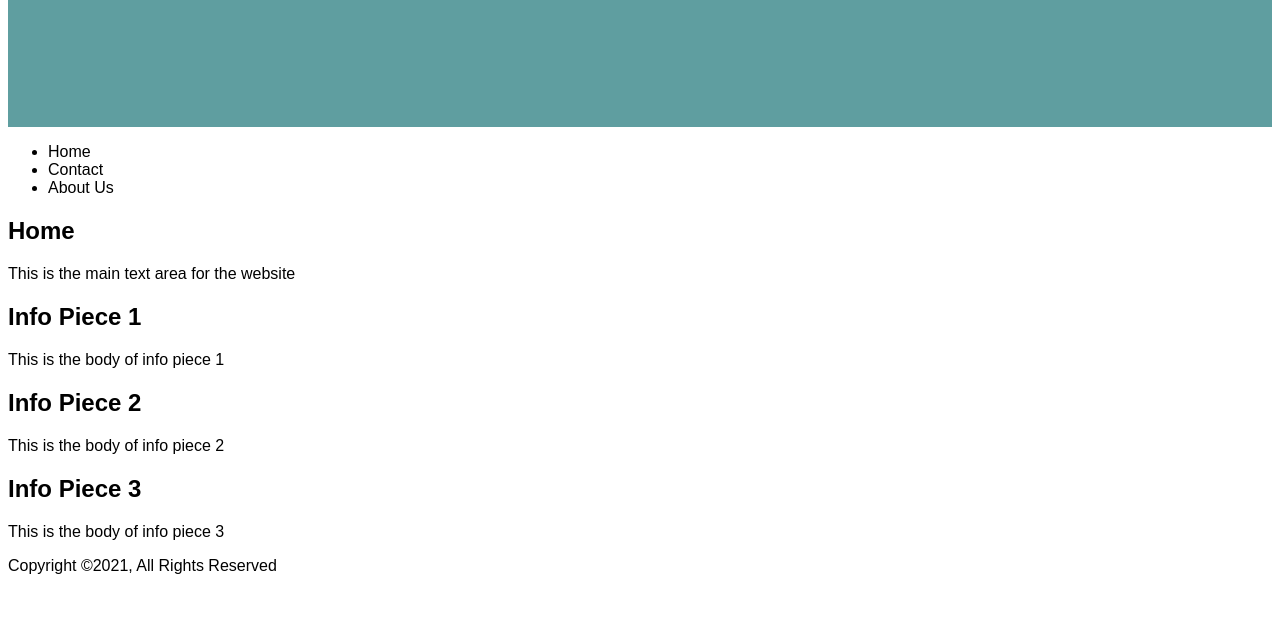
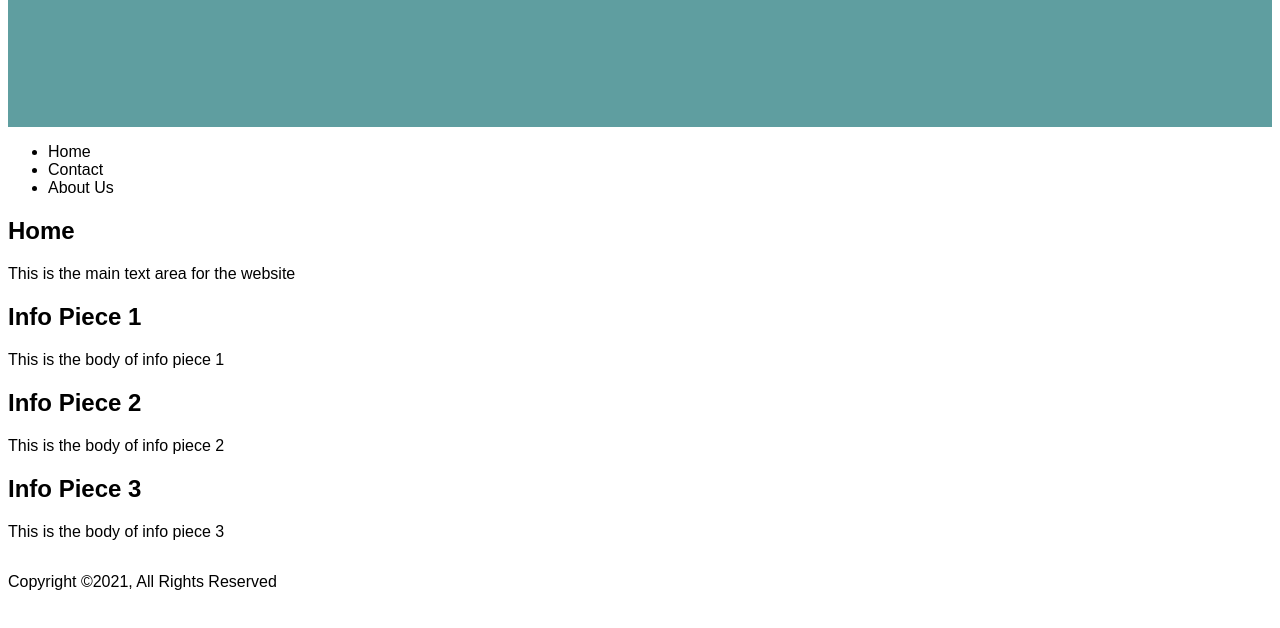
Before and after one commit to GraysonCordie/cs162_gc_wk6_lecture, a plain HTML site: page index.html in a window 1280 px wide. Shown: the part 94-722 px from the top of the page. Drawn offline with Linux system fonts and the light colour scheme.

Commit message:
Added .row css

```diff
--- a/styles/styles.css
+++ b/styles/styles.css
@@ -25,8 +25,10 @@
 /*Class Selectors*/
 /*---------------*/
 
-.row{
-
+.row::after{
+    content: "";
+    clear:both;
+    display: table;
 }
 
 .col-1{
```
